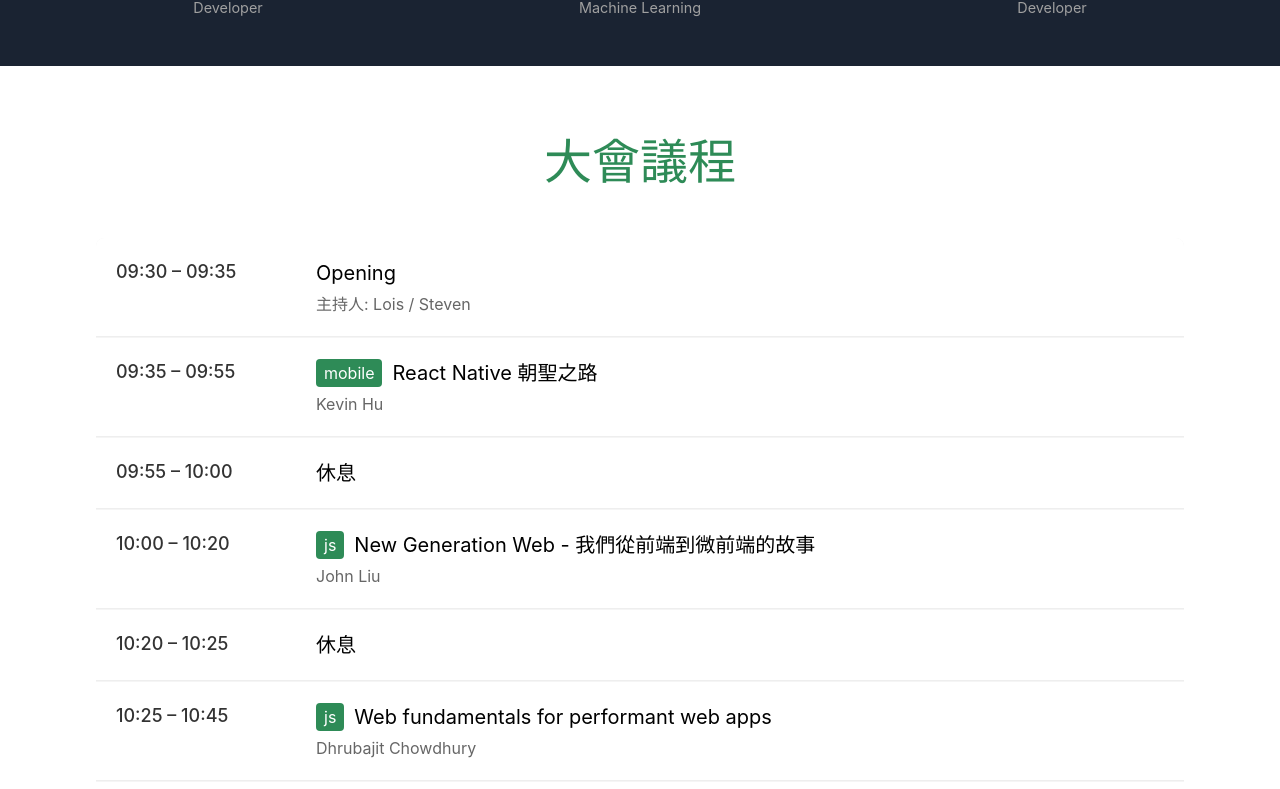
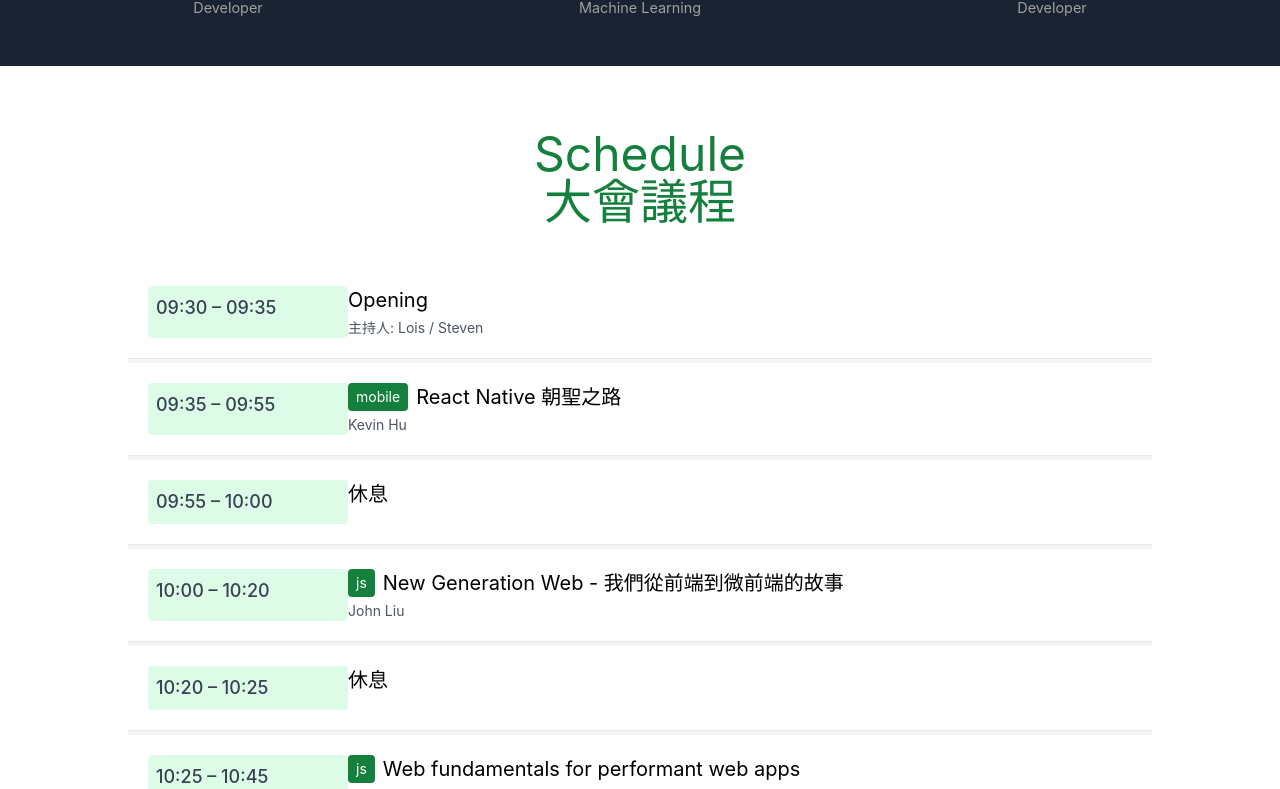
Before and after one commit to jsdc-core/jsdc2024, a React (Create React App) app: page / in a window 1280 px wide. Shown: the part 1219-2008 px from the top of the page. Built offline with nearby package versions, Linux system fonts and the light colour scheme.

Commit message:
Sync speaker names in scheduleData.json with speaker.json nicknames

```diff
--- a/src/App.js
+++ b/src/App.js
@@ -1,3 +1,4 @@
+import React, { useState } from 'react';
 import { BrowserRouter } from 'react-router-dom';
 import { HelmetProvider } from 'react-helmet-async';
 import HomePage from './components/HomePage';
@@ -7,14 +8,20 @@
 import Footer from './components/Footer';
 
 function App() {
+  const [selectedSpeaker, setSelectedSpeaker] = useState(null);
+
+  const handleSpeakerClick = (speakerName) => {
+    setSelectedSpeaker(speakerName);
+  };
+
   return (
     <HelmetProvider>
       <BrowserRouter>
         <div className="App">
           <HomePage />
           <HostSection id="hosts" />
-          <ScheduleSection />
-          <SpeakersSection id="speakers" />
+          <ScheduleSection onSpeakerClick={handleSpeakerClick} />
+          <SpeakersSection selectedSpeaker={selectedSpeaker} />
           <Footer />
         </div>
       </BrowserRouter>
--- a/src/components/HomePage.jsx
+++ b/src/components/HomePage.jsx
@@ -49,7 +49,13 @@
           </button>
 
           {/* Desktop Menu */}
+
           <div className="hidden md:flex space-x-6 text-sm items-center">
+            <a href="/schedule" className="hover:text-gray-600 flex items-center" onClick={(e) => {
+              e.preventDefault();
+              window.history.pushState({}, '', '/schedule');
+              document.querySelector('#schedule').scrollIntoView({ behavior: 'smooth' });
+            }}>SCHEDULE</a>
             <a href="/speakers" className="hover:text-gray-600 flex items-center" onClick={(e) => {
               e.preventDefault();
               window.history.pushState({}, '', '/speakers');
@@ -142,6 +148,12 @@
             md:hidden
           `}>
             <div className="flex flex-col space-y-8 text-xl">
+              <a href="/schedule" className="hover:text-gray-600 flex items-center" onClick={(e) => {
+                e.preventDefault();
+                window.history.pushState({}, '', '/schedule');
+                document.querySelector('#schedule').scrollIntoView({ behavior: 'smooth' });
+                setTimeout(() => setIsMenuOpen(false), 100);
+              }}>SCHEDULE</a>
               <a href="/speakers" className="hover:text-gray-600" onClick={(e) => {
                 e.preventDefault();
                 window.history.pushState({}, '', '/speakers');
--- a/src/components/ScheduleSection.js
+++ b/src/components/ScheduleSection.js
@@ -1,81 +1,46 @@
 import React from 'react';
 import scheduleDataJson from '../resource/scheduleData.json';
 
-const ScheduleSection = () => {
+const ScheduleSection = ({ onSpeakerClick }) => {
   const { scheduleData } = scheduleDataJson;
 
   return (
-    <div className="schedule-section" style={{
-      padding: '60px 0',
-      display: 'flex',
-      flexDirection: 'column',
-      alignItems: 'center',
-    }}>
-      <h1 style={{
-        fontSize: '48px',
-        marginBottom: '40px',
-        color: '#2E8B57'
-      }}>
+    <div id="schedule" className="schedule-section py-16 flex flex-col items-center">
+      <h1 className="text-4xl md:text-5xl mb-10 text-green-700 text-center">
+        Schedule<br/>
         大會議程
       </h1>
 
-      <div style={{
-        width: '85%',
-        maxWidth: '1200px',
-      }}>
-        <div style={{
-          display: 'grid',
-          gridTemplateColumns: '1fr',
-          gap: '1px',
-          backgroundColor: '#f5f5f5',
-          borderRadius: '8px',
-          overflow: 'hidden',
-        }}>
+      <div className="w-11/12 max-w-5xl">
+        <div className="grid grid-cols-1 gap-1 bg-gray-100 rounded-lg overflow-hidden">
           {scheduleData.map((item, index) => (
-            <div key={index} style={{
-              display: 'grid',
-              gridTemplateColumns: '200px 1fr',
-              backgroundColor: 'white',
-              padding: '20px',
-              borderBottom: '1px solid #eee'
-            }}>
-              <div style={{
-                color: '#333',
-                fontWeight: '500',
-                fontSize: '18px'
-              }}>
+            <div key={index} className="grid grid-cols-1 md:grid-cols-[200px_1fr] bg-white p-5 border-b border-gray-200">
+              <div className="text-gray-700 bg-green-100 font-medium text-lg p-2 rounded">
                 {item.time}
               </div>
               <div>
-                <div style={{
-                  display: 'flex',
-                  alignItems: 'center',
-                  gap: '10px'
-                }}>
+                <div className="flex items-center gap-2">
                   {item.type && (
-                    <span style={{
-                      backgroundColor: '#2E8B57',
-                      color: 'white',
-                      padding: '2px 8px',
-                      borderRadius: '4px',
-                      fontSize: '16px'
-                    }}>
+                    <span className="bg-green-700 text-white px-2 py-1 rounded text-sm">
                       {item.type}
                     </span>
                   )}
-                  <h3 style={{
-                    margin: '0',
-                    fontSize: '20px'
-                  }}>
+                  <h3
+                    className="m-0 text-xl cursor-pointer"
+                    onClick={() => {
+                      onSpeakerClick(item.speaker);
+                    }}
+                  >
                     {item.title}
                   </h3>
                 </div>
                 {item.speaker && (
-                  <div style={{
-                    color: '#666',
-                    fontSize: '16px',
-                    marginTop: '4px'
-                  }}>
+                  <div
+                    className="text-gray-600 text-sm mt-1 cursor-pointer"
+                    onClick={() => {
+                      onSpeakerClick(item.speaker);
+                    }}
+                  >
                     {item.speaker}
                   </div>
                 )}
--- a/src/components/SpeakersSection.js
+++ b/src/components/SpeakersSection.js
@@ -1,10 +1,21 @@
-import React, { useState } from 'react';
+import React, { useState, useEffect, useRef } from 'react';
 import '../styles/components/SpeakersSection.css';
 import speakers from '../resource/speaker.json';
 import { FaGithub, FaFacebook, FaInstagram, FaGlobe } from 'react-icons/fa';
 
-function SpeakersSection() {
+function SpeakersSection({ selectedSpeaker }) {
   const [expandedIndex, setExpandedIndex] = useState(null);
+  const sectionRef = useRef(null);
+
+  useEffect(() => {
+    if (selectedSpeaker) {
+      const index = speakers.findIndex(speaker => speaker.nickname === selectedSpeaker);
+      setExpandedIndex(index);
+      if (index !== -1 && sectionRef.current) {
+        sectionRef.current.scrollIntoView({ behavior: 'smooth' });
+      }
+    }
+  }, [selectedSpeaker]);
 
   const toggleExpand = (index) => {
     setExpandedIndex(expandedIndex === index ? null : index);
@@ -23,9 +34,9 @@
   };
 
   return (
-    <section id="speakers" className="speakers-section">
-      <h2 style={{ fontSize: '48px', textAlign: 'center' }}>SPEAKERS 講者資訊</h2>
-      <div className="speakers-list" style={{ marginTop: '2rem' }}>
+    <section id="speakers" className="speakers-section" ref={sectionRef}>
+      <h2 className="text-4xl md:text-5xl text-center">SPEAKERS 講者資訊</h2>
+      <div className="speakers-list mt-8">
         {speakers.map((speaker, index) => (
           <div
             key={index}
@@ -33,15 +44,15 @@
           >
             <div className="speaker-main-content">
               <div className="speaker-info">
-                <div className="speaker-image" style={{ minHeight: '120px' }}>
+                <div className="speaker-image min-h-[120px]">
                   {speaker.image ? (
-                    <img src={speaker.image} style={{ width: '120px', height: '120px', objectFit: 'cover' }} alt={speaker.nickname} />
+                    <img src={speaker.image} className="w-[120px] h-[120px] object-cover" alt={speaker.nickname} />
                   ) : (
                     <div className="placeholder-image" />
                   )}
                 </div>
                 <div className="speaker-details">
-                  <h3>{speaker.nickname}</h3>
+                  <h3 className="text-lg md:text-xl">{speaker.nickname}</h3>
                   <div className="social-links">
                     {speaker.other && speaker.other.map((link, linkIndex) => (
                       <a
@@ -66,7 +77,7 @@
               </button>
             </div>
             <div className="speaker-description">
-              <p style={{ marginBottom: '1rem' }}>{speaker.introduction}</p>
+              <p className="mb-4">{speaker.introduction}</p>
               {speaker.topic && (
                 <div className="speaker-title">
                   <h4>題目：</h4>
```
